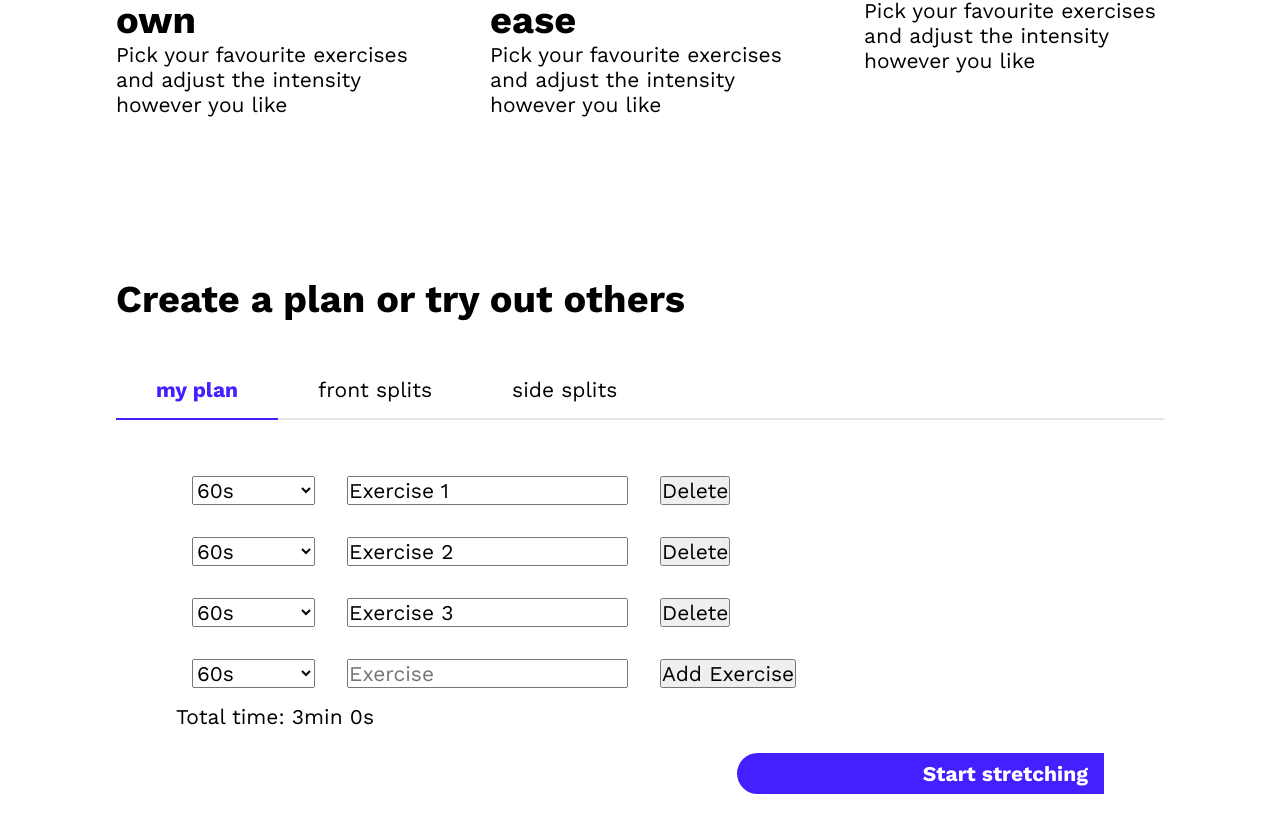
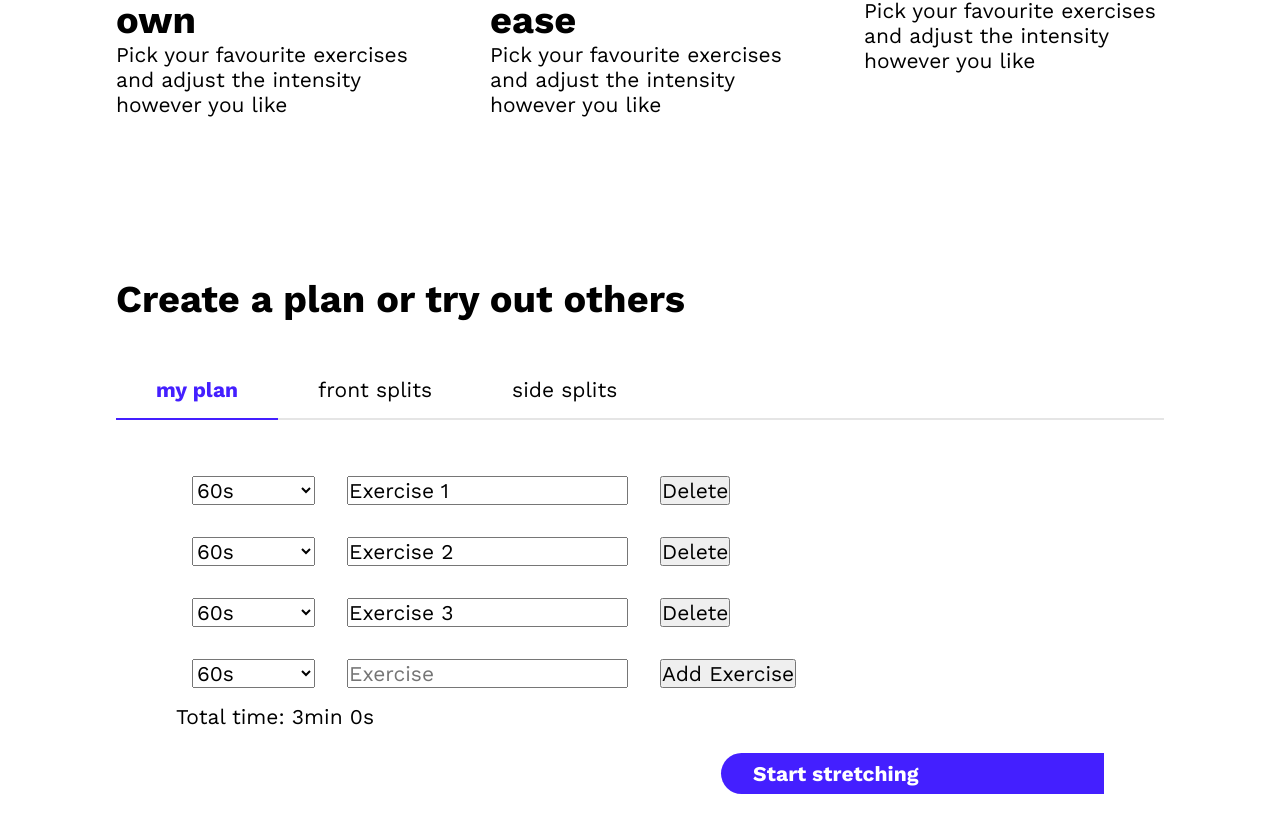
Before and after one commit to ElianeV/Bendy-Candle, a React (Create React App) app: page / in a window 1280 px wide. Shown: the part 799-1617 px from the top of the page. Built offline with nearby package versions, Linux system fonts and the light colour scheme.

Commit message:
start stertching btn stretch right

```diff
--- a/src/App.scss
+++ b/src/App.scss
@@ -174,7 +174,7 @@ h2 {
 
       float: right;
       margin: 24px 0;
-      padding: 8px 16px 8px 20%;
+      padding: 8px 20% 8px 32px;
       background-color: #441fff;
       border-radius: 200px 0px 0px 200px;
       color: white;
--- a/src/components/Tab.js
+++ b/src/components/Tab.js
@@ -100,7 +100,6 @@ function Tab(props) {
 
         <button onClick={addExercise}>Add Exercise</button>
       </div>
-
       <Totaltime totalStretchTime={totalStretchTime} />
       <Link className="start-stretching-btn" to="/timer">
         Start stretching
```
